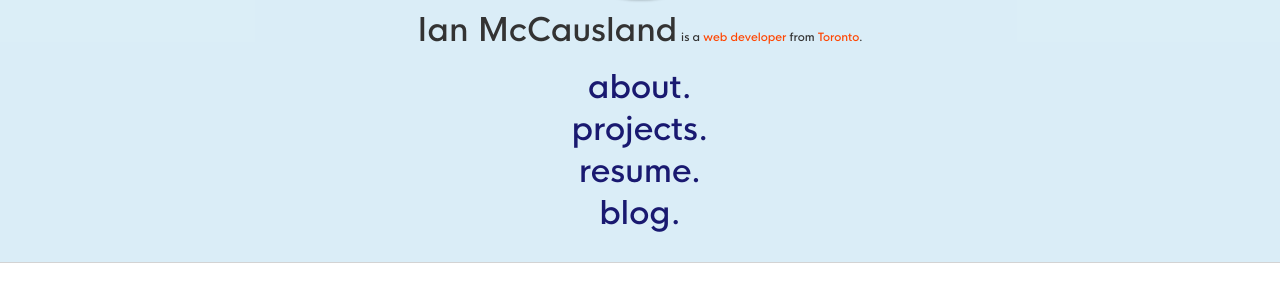
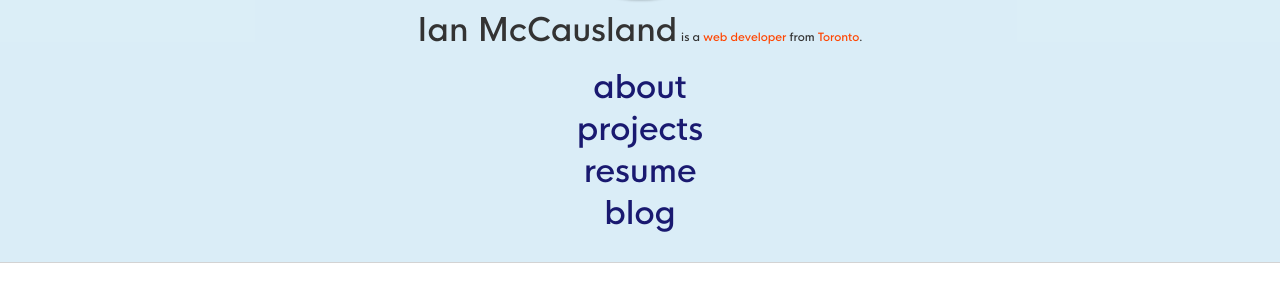
Before and after one commit to imccausl/portfolio-2.0, a website: page dev/index.ejs in a window 1280 px wide. Shown: the part 213-497 px from the top of the page. Drawn offline with nearby package versions, Linux system fonts and the light colour scheme; files that its build step writes are made by us from their sources; files whose address does not match are found by name.

Commit message:
Remove periods at end of nav links

```diff
--- a/dev/index.ejs
+++ b/dev/index.ejs
@@ -36,16 +36,16 @@
 					<nav class="nav--main nav-main-padding--expanded text-center text--huge container">
 						<ul class="nav--list" id="portfolio--nav">
 							<li class="display-block">
-								<a href="/#/stats" data-route="/stats">ABOUT.</a>
+								<a href="/#/stats" data-route="/stats">ABOUT</a>
 							</li>
 							<li class="display-block">
-								<a href="/#/projects" data-route="/projects">PROJECTS.</a>
+								<a href="/#/projects" data-route="/projects">PROJECTS</a>
 							</li>
 							<li class="display-block">
-								<a href="/#/resume" data-route="/resume">RESUME.</a>
+								<a href="/#/resume" data-route="/resume">RESUME</a>
 							</li>
 							<li class="display-block">
-								<a href="http://www.modernmythologies.net" data-route="/blog">BLOG.</a>
+								<a href="http://www.modernmythologies.net" data-route="/blog">BLOG</a>
 							</li>
 						</ul>
 					</nav>
```
